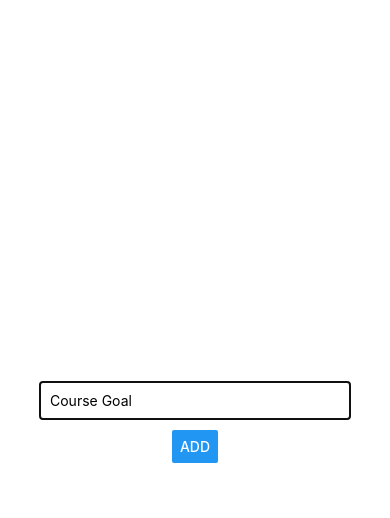
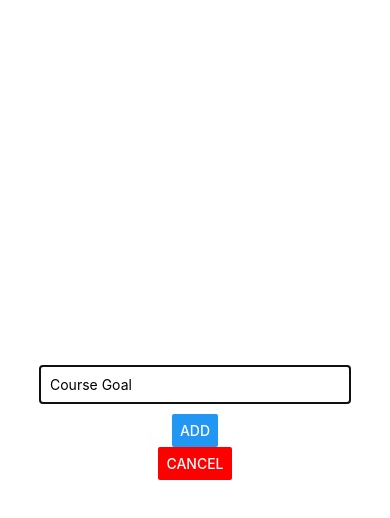
Before and after one commit to trpbr92/react-native-first-app, a React Native app: screen / in a window 390 px wide. Both pictures are taken after a click on the button "ADD NEW GOAL". Shown: the top 518 px of the page. Built offline with nearby package versions, Linux system fonts and the light colour scheme.

Commit message:
cancel button

```diff
--- a/App.js
+++ b/App.js
@@ -20,10 +20,14 @@ const handleRemoveGoal = goalId => {
   });
 }
 
+const handleCancelAddGoal = () => {
+  setIsAddMode(false);
+};
+
   return (
     <View style={styles.screen}>
       <Button title='Add New Goal' onPress={() => setIsAddMode(true)} />
-      <GoalInput visible={isAddMode} onAddGoal={handleAddGoal} />
+      <GoalInput visible={isAddMode} onAddGoal={handleAddGoal} onCancel={handleCancelAddGoal} />
       <FlatList
       keyExtractor={(item, index) => item.id}
       data={courseGoals}
--- a/components/GoalInput.js
+++ b/components/GoalInput.js
@@ -9,6 +9,11 @@ const GoalInput = props => {
         setEnteredGoal(enteredText);
       };
 
+      const handleAddGoal = () => {
+        props.onAddGoal(enteredGoal);
+        setEnteredGoal('');
+      }
+
     return (
       <Modal visible={props.visible}animationType='slide'>
      <View style={styles.inputContainer}>
@@ -18,7 +23,8 @@ const GoalInput = props => {
         onChangeText={handleGoalInput}
         value={enteredGoal}
         />
-        <Button title ='ADD' onPress={props.onAddGoal.bind(this, enteredGoal)} />
+        <Button title ='ADD' onPress={handleAddGoal} />
+        <Button title='CANCEL' color='red' onPress={props.onCancel}/>
     </View>
     </Modal>
     );
```
